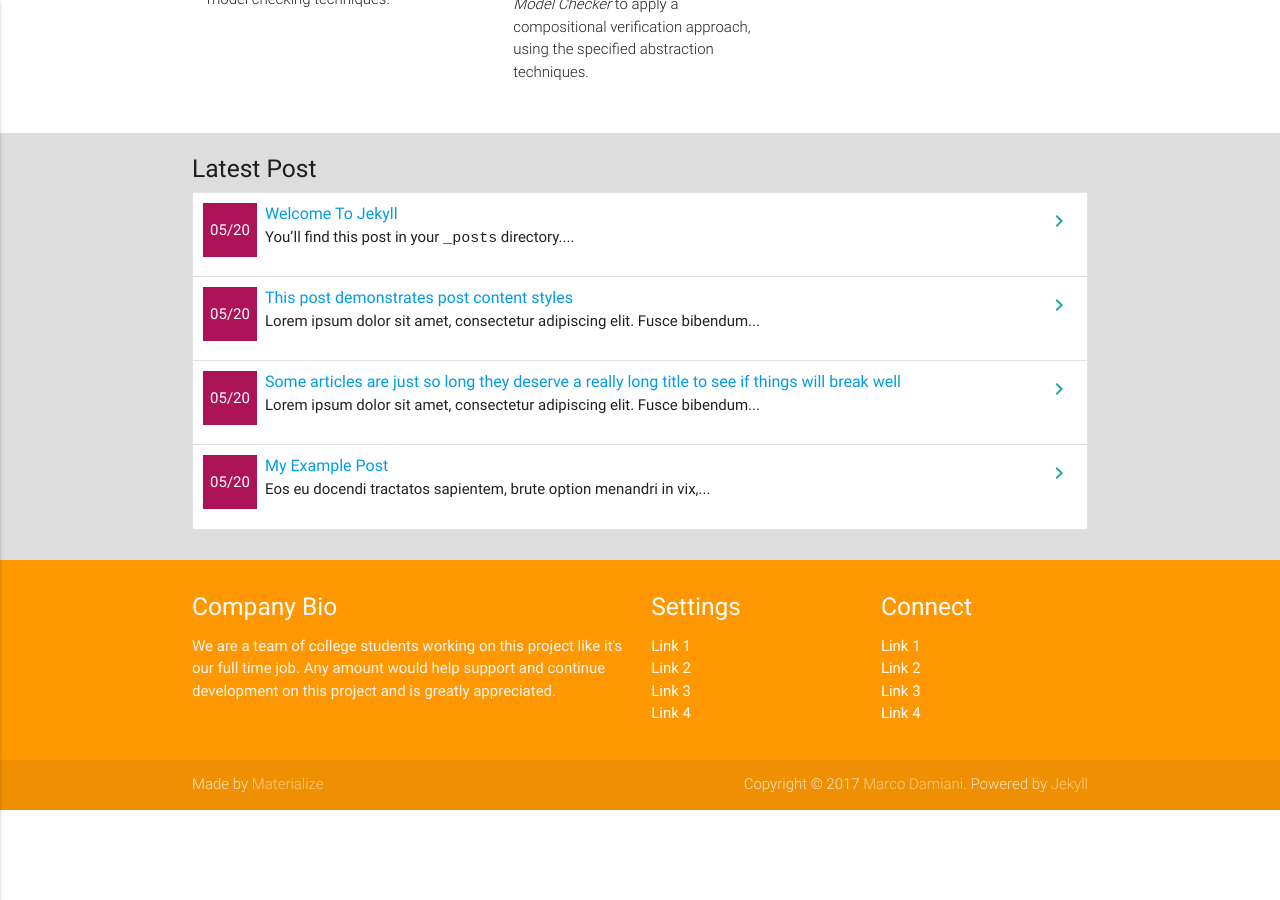
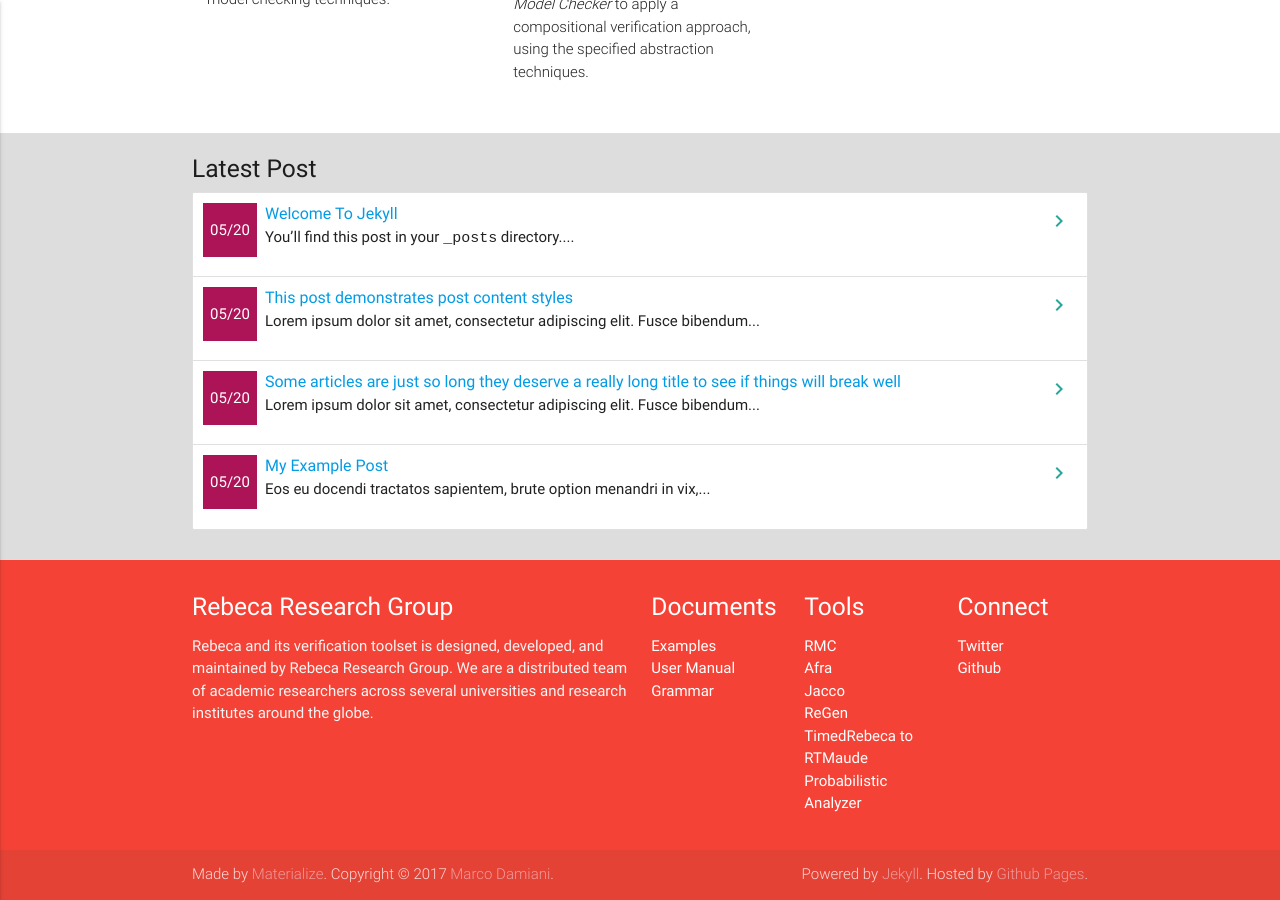
Before and after one commit to rebeca-lang/rebeca-lang.github.io, a Jekyll site: the page built from index.md, in a window 1280 px wide and 900 px high, scrolled down 1172 px. Built offline with Jekyll 4.4.1, drawn with Linux system fonts in a browser that asks for light colours; before the commit the page ends 1982 px from its top, so only the background shows below that.

Commit message:
Update footer

```diff
--- a/_includes/footer.html
+++ b/_includes/footer.html
@@ -1,26 +1,37 @@
-  <footer class="page-footer orange">
+  <footer class="page-footer red">
     <div class="container">
       <div class="row">
         <div class="col l6 s12">
-          <h5 class="white-text">Company Bio</h5>
-          <p class="grey-text text-lighten-4">We are a team of college students working on this project like it's our full time job. Any amount would help support and continue development on this project and is greatly appreciated.</p>
+          <h5 class="white-text">Rebeca Research Group</h5>
+          <p class="grey-text text-lighten-4">
+					Rebeca and its verification toolset is designed, developed, and maintained by Rebeca Research Group.
+					We are a distributed team of academic researchers across several universities and research institutes around the globe.
+					</p>
         </div>
-        <div class="col l3 s12">
-          <h5 class="white-text">Settings</h5>
+        <div class="col l2 s12">
+          <h5 class="white-text">Documents</h5>
           <ul>
-            <li><a class="white-text" href="#!">Link 1</a></li>
-            <li><a class="white-text" href="#!">Link 2</a></li>
-            <li><a class="white-text" href="#!">Link 3</a></li>
-            <li><a class="white-text" href="#!">Link 4</a></li>
+            <li><a class="white-text" href="#!">Examples</a></li>
+            <li><a class="white-text" href="#!">User Manual</a></li>
+            <li><a class="white-text" href="#!">Grammar</a></li>
           </ul>
         </div>
-        <div class="col l3 s12">
+        <div class="col l2 s12">
+          <h5 class="white-text">Tools</h5>
+          <ul>
+            <li><a class="white-text" href="#!">RMC</a></li>
+            <li><a class="white-text" href="#!">Afra</a></li>
+            <li><a class="white-text" href="#!">Jacco</a></li>
+            <li><a class="white-text" href="#!">ReGen</a></li>
+            <li><a class="white-text" href="#!">TimedRebeca to RTMaude</a></li>
+            <li><a class="white-text" href="#!">Probabilistic Analyzer</a></li>
+          </ul>
+        </div>
+        <div class="col l2 s12">
           <h5 class="white-text">Connect</h5>
           <ul>
-            <li><a class="white-text" href="#!">Link 1</a></li>
-            <li><a class="white-text" href="#!">Link 2</a></li>
-            <li><a class="white-text" href="#!">Link 3</a></li>
-            <li><a class="white-text" href="#!">Link 4</a></li>
+            <li><a class="white-text" href="#!">Twitter</a></li>
+            <li><a class="white-text" href="#!">Github</a></li>
           </ul>
         </div>
       </div>
@@ -28,9 +39,11 @@
     <div class="footer-copyright">
         <div class="container">
             <div>
-                Made by <a target="_blank" class="orange-text text-lighten-3" href="http://materializecss.com">Materialize</a>
+                Made by <a target="_blank" class="red-text text-lighten-3" href="http://materializecss.com">Materialize</a>.
+                Copyright © 2017 <a href="http://www.panoramedia.it" class="red-text text-lighten-3">Marco Damiani</a>.
                 <span style="text-align: right; float: right">
-                Copyright © 2017 <a href="http://www.panoramedia.it" class="orange-text text-lighten-3">Marco Damiani</a>. Powered by <a target="_blank" href="http://jekyllrb.com/" class="orange-text text-lighten-3">Jekyll</a>
+								Powered by <a target="_blank" href="http://jekyllrb.com/" class="red-text text-lighten-3">Jekyll</a>.
+								Hosted by <a target="_blank" href="https://pages.github.com" class="red-text text-lighten-3">Github Pages</a>.
                 </span>
             </div>
         </div>
```
